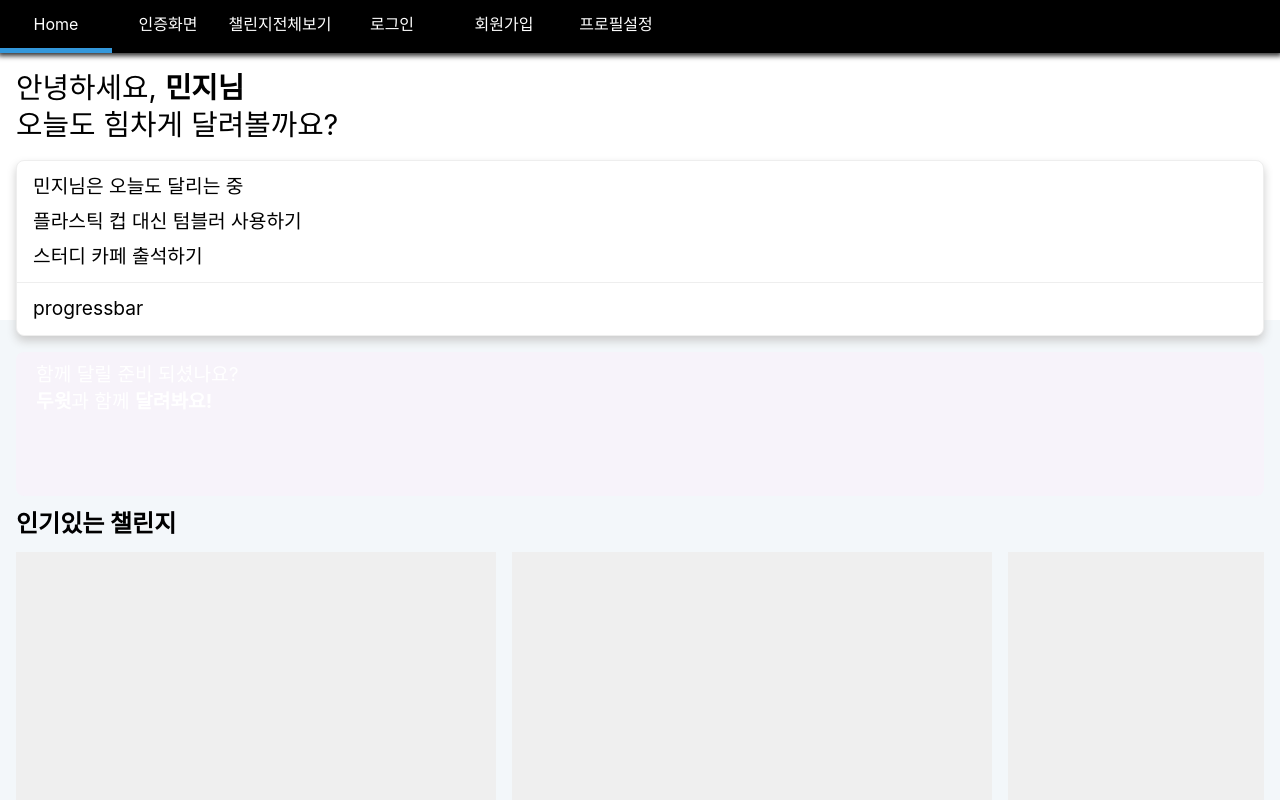
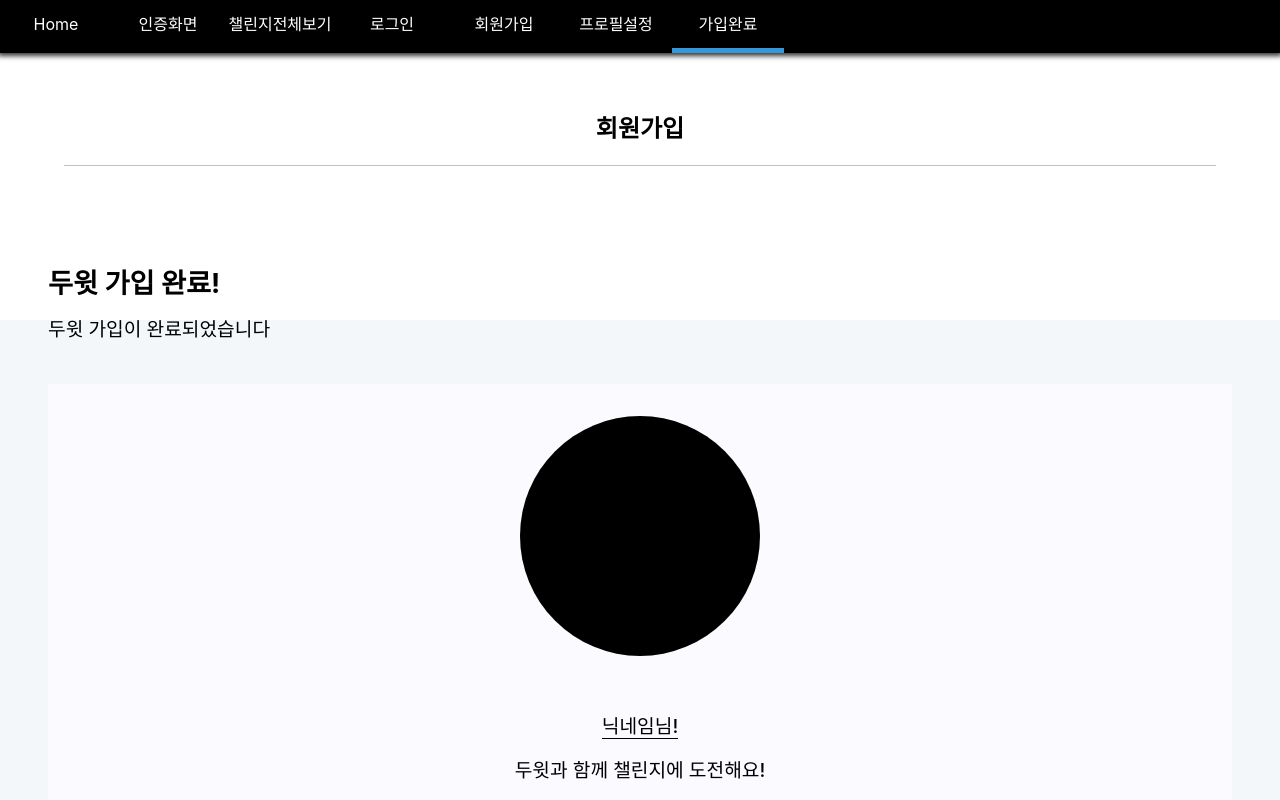
Before and after one commit to yeongbinim/dowith, a React (Create React App) app: page /#/join2 in a window 1280 px wide. Before the commit this address led to /#/. Shown: the top 800 px of the page. Built offline with nearby package versions, Linux system fonts and the light colour scheme.

Commit message:
feat: implement Join2 page

```diff
--- a/src/Components/Header.js
+++ b/src/Components/Header.js
@@ -52,6 +52,9 @@ export default withRouter(({ location: { pathname } }) => (
       <List current={pathname === "/join1"}>
         <SLink to="/join1">프로필설정</SLink>
       </List>
+      <List current={pathname === "/join2"}>
+        <SLink to="/join2">가입완료</SLink>
+      </List>
     </UL>
   </Header>
 ));
--- a/src/Router/index.js
+++ b/src/Router/index.js
@@ -11,6 +11,7 @@ import Challenge from "Routes/Challenge";
 import Signin from "Routes/Signin";
 import Signup from "Routes/Signup";
 import Join1 from "Routes/Join1";
+import Join2 from "Routes/Join2";
 import Header from "Components/Header";
 
 const RouterC = () => (
@@ -23,6 +24,7 @@ const RouterC = () => (
       <Route path="/signin" exact={true} component={Signin} />
       <Route path="/signup" exact={true} component={Signup} />
       <Route path="/join1" exact={true} component={Join1} />
+      <Route path="/join2" exact={true} component={Join2} />
       <Redirect from="*" to="/" />
     </Switch>
   </Router>
--- /dev/null
+++ b/src/Routes/Join2/Container.js
@@ -0,0 +1,11 @@
+import React from "react";
+import Presenter from "./Presenter";
+// import { moviesApi } from "api";
+
+export default class Container extends React.Component {
+	render() {
+		return (
+		  <Presenter/>
+		);
+	}
+}
--- /dev/null
+++ b/src/Routes/Join2/Presenter.js
@@ -0,0 +1,112 @@
+import React from "react";
+import styled from "styled-components";
+
+import Textarea from "Components/Textarea";
+import Button from "Components/Button";
+
+const H3 = styled.h2`
+  width: 90%;
+  font-size: 1.5rem;
+  font-weight: 600;
+  margin: 0 auto;
+  margin-bottom: 3rem;
+  border-bottom: 0.1rem solid #c2c2c2;
+  text-align: center;
+  padding: 4rem 0 1.5rem;
+`;
+
+const H2 = styled.h2`
+  font-size: 1.7rem;
+  line-height: 1.3em;
+  font-weight: 600;
+  line-height: 2.8rem;
+`;
+
+const Strong = styled.span`
+  font-weight: 700;
+`;
+
+const H4 = styled.h4`
+  font-size: 1.2rem;
+  line-height: 1.3em;
+  font-weight: 500;
+  line-height: 2.8rem;
+`;
+
+const Link = styled.span`
+  border-bottom: 0.1rem solid #3c68fa;
+  color: "#3c68fa";
+`;
+
+const Background = styled.div`
+  background-color: white;
+  width: 100%;
+  position: absolute;
+  height: 20rem;
+  left: 0;
+  top: 0;
+  z-index: -1;
+`;
+
+const Container = styled.div`
+  padding: 3rem;
+`;
+
+const InputContainer = styled.div`
+  height: 26rem;
+  background: #fafaff;
+  text-align: center;
+  margin-bottom: 3rem;
+`;
+
+const ProfileImage = styled.div`
+  position: relative;
+  top: 2rem;
+  width: 15rem;
+  height: 15rem;
+  border-radius: 15rem;
+  background-color: black;
+  margin: auto;
+`;
+
+const TextContainer = styled.div`
+  width: 80%;
+  margin: auto;
+  margin-top: 5rem;
+`;
+
+const Presenter = () => (
+  <>
+    <Background />
+    <H3>회원가입</H3>
+    <Container>
+      <H2>
+        <Strong>두윗 가입 완료!</Strong>
+      </H2>
+      <H4>두윗 가입이 완료되었습니다</H4>
+
+      <br />
+      <br />
+
+      <InputContainer>
+        <ProfileImage />
+        <TextContainer>
+          <H4>
+            <Link style={{ borderBottom: "1px solid #000" }}>닉네임님!</Link>
+            <br />
+            두윗과 함께 챌린지에 도전해요!
+          </H4>
+        </TextContainer>
+      </InputContainer>
+
+      <br />
+      <br />
+      <Button />
+    </Container>
+  </>
+);
+
+// Presenter.propTypes = {
+// };
+
+export default Presenter;
--- /dev/null
+++ b/src/Routes/Join2/index.js
@@ -0,0 +1,3 @@
+import Container from "./Container";
+
+export default Container;
```
